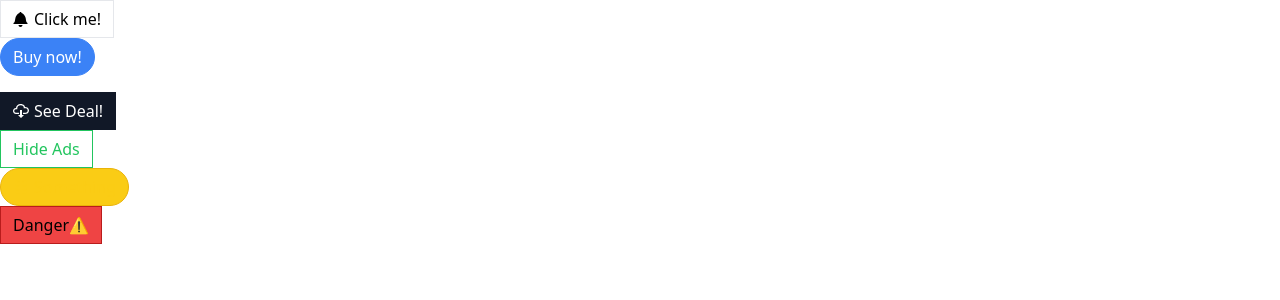
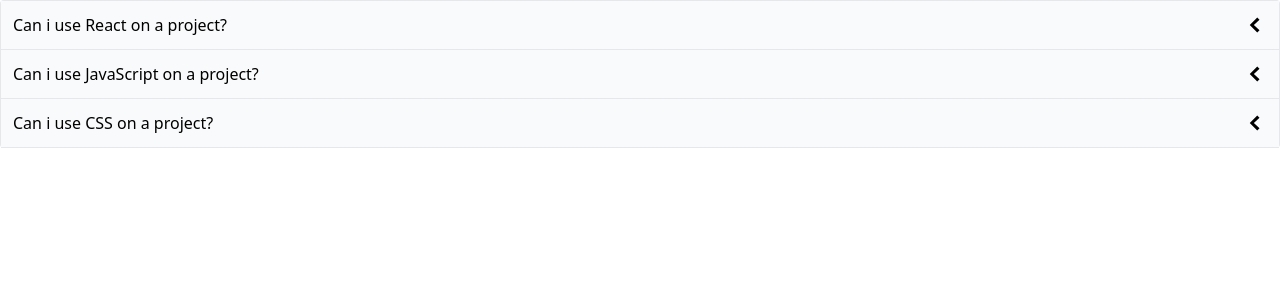
Before and after one commit to M1chalS/React-Components, a React (Create React App) app: page / in a window 1280 px wide. Shown: the top 300 px of the page. Built offline with nearby package versions, Linux system fonts and the light colour scheme.

Commit message:
Added custom Accordion component

```diff
--- a/src/App.js
+++ b/src/App.js
@@ -1,14 +1,27 @@
-import Button from "./Button";
-import { GoBell, GoCloudDownload, GoDatabase } from "react-icons/go";
+import Accordion from "./components/Accordion";
 
 function App() {
+
+    const items = [
+        {
+            id: 'sadwf',
+            label: 'Can i use React on a project?',
+            content: 'You can. Lorem ipsum dolor sit amet, consectetur adipiscing elit. Vivamus at pellentesque augue.'
+        },
+        {
+            id: 'idfds',
+            label: 'Can i use JavaScript on a project?',
+            content: 'Yes of course. Lorem ipsum dolor sit amet, consectetur adipiscing elit. Vivamus at pellentesque augue.'
+        },
+        {
+            id: 'fgdsd',
+            label: 'Can i use CSS on a project?',
+            content: 'Yeah do it. Lorem ipsum dolor sit amet, consectetur adipiscing elit. Vivamus at pellentesque augue.'
+        },
+    ];
+
     return (<div>
-        <div> <Button> <GoBell /> Click me!</Button> </div>
-        <div> <Button primary rounded className={"mb-4"}> Buy now!</Button> </div>
-        <div> <Button secondary> <GoCloudDownload /> See Deal!</Button> </div>
-        <div> <Button success outline>Hide Ads</Button> </div>
-        <div> <Button warning rounded outline> <GoDatabase /> Something</Button> </div>
-        <div> <Button danger>Danger⚠️</Button> </div>
+        <Accordion items={items}/>
     </div>);
 }
 
--- /dev/null
+++ b/src/components/Accordion.jsx
@@ -0,0 +1,40 @@
+import {useState} from "react";
+import {GoChevronDown, GoChevronLeft} from "react-icons/go";
+
+export default function Accordion({items}) {
+
+    const [expandedIndex, setExpandedIndex] = useState(-1);
+
+    const handleClick = (nextIndex) => {
+        setExpandedIndex(currentIndex => {
+           if(currentIndex === nextIndex)
+               return -1;
+           else
+               return nextIndex;
+        });
+    }
+
+    const renderedItems = items.map((item, index) => {
+
+        const isExpanded = index === expandedIndex;
+
+        const icon = <span className="text-2xl">{isExpanded ? <GoChevronDown /> : <GoChevronLeft /> }</span>
+
+        return (
+            <div key={item.id}>
+                <div onClick={() => handleClick(index)}
+                     className="flex justify-between p-3 bg-gray-50 border-b items-center cursor-pointer">
+                    {item.label}
+                    {icon}
+                </div>
+                {isExpanded && <div className="border-b p-5">
+                    {item.content}
+                </div>}
+            </div>
+        );
+    });
+
+    return (
+        <div className="border-x border-t rounded">{renderedItems}</div>
+    );
+}
--- /dev/null
+++ b/src/pages/ButtonPage.jsx
@@ -0,0 +1,15 @@
+import Button from "../components/Button";
+import { GoBell, GoCloudDownload, GoDatabase } from "react-icons/go";
+
+function ButtonPage() {
+    return (<div>
+        <div> <Button> <GoBell /> Click me!</Button> </div>
+        <div> <Button primary rounded className={"mb-4"}> Buy now!</Button> </div>
+        <div> <Button secondary> <GoCloudDownload /> See Deal!</Button> </div>
+        <div> <Button success outline>Hide Ads</Button> </div>
+        <div> <Button warning rounded outline> <GoDatabase /> Something</Button> </div>
+        <div> <Button danger>Danger⚠️</Button> </div>
+    </div>);
+}
+
+export default ButtonPage;
```
Also changed, not shown: src/components/Button.jsx (renamed from src/Button.js).
